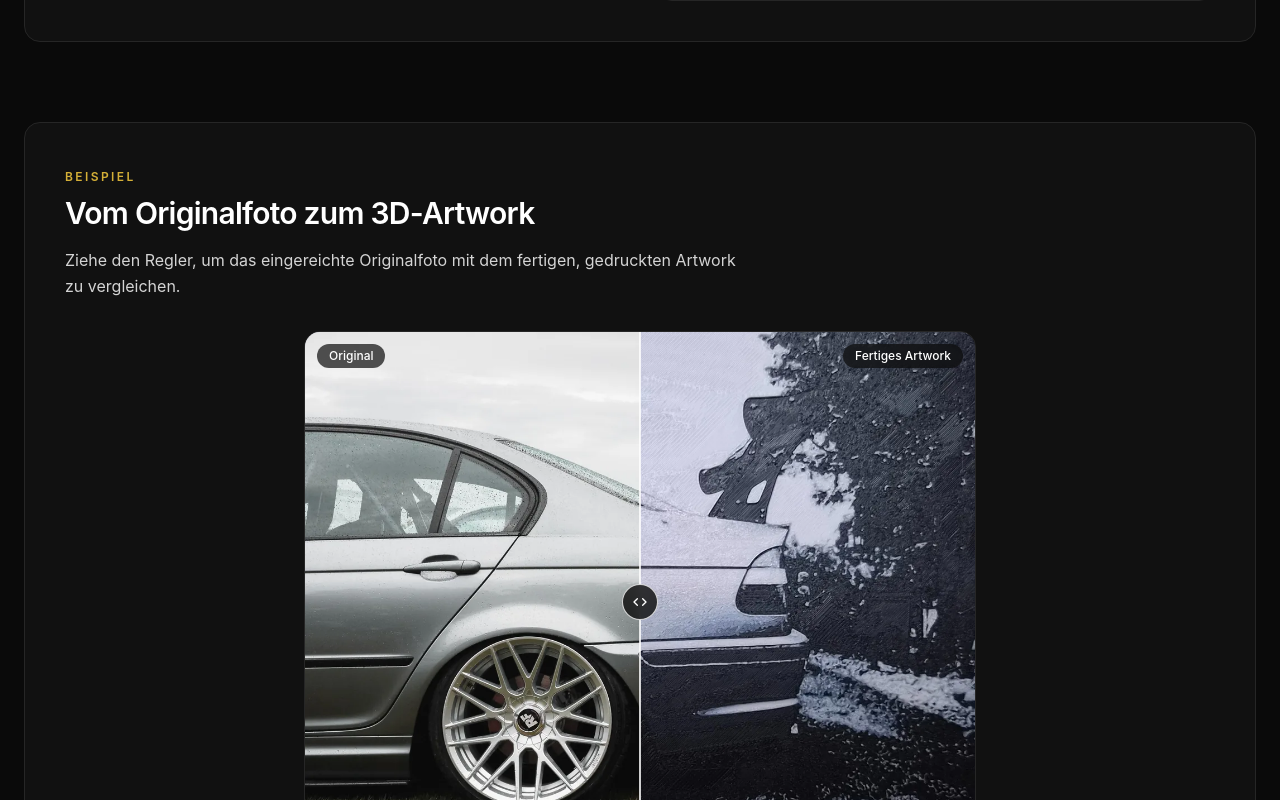
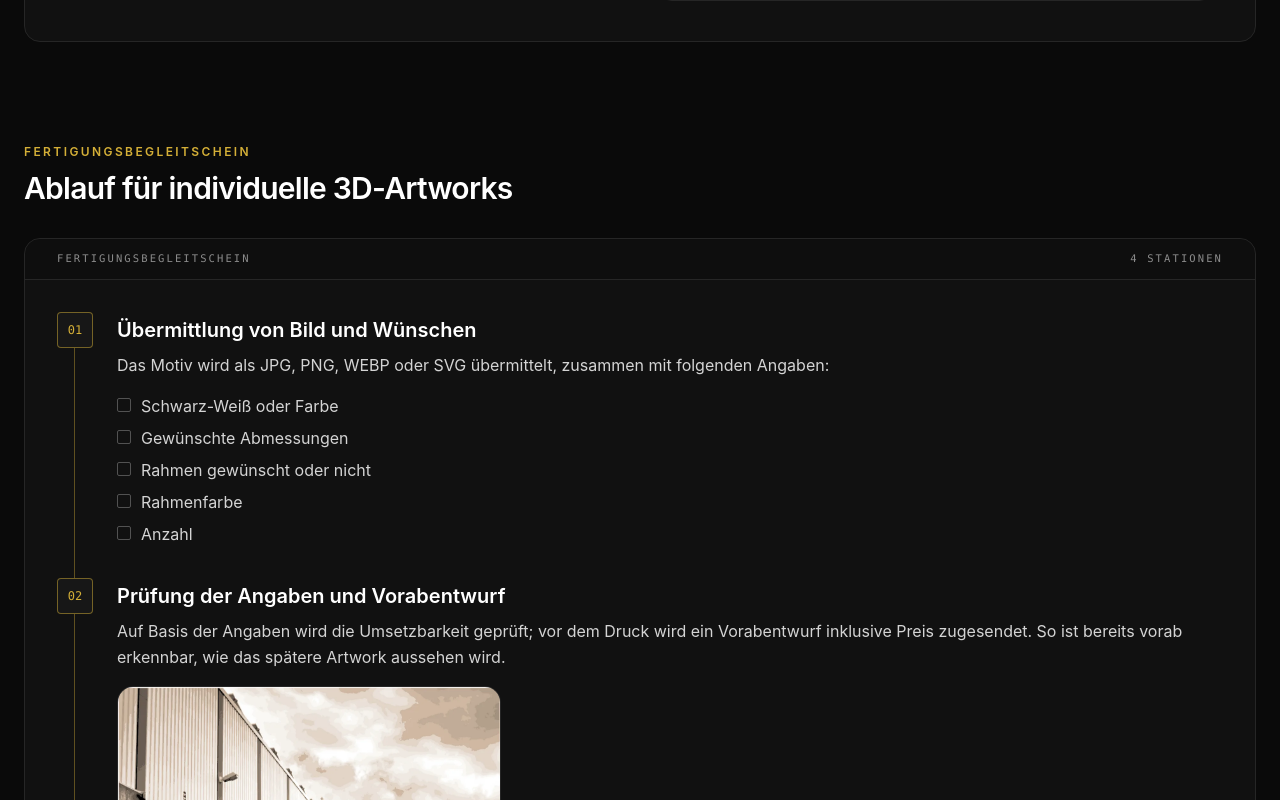
Before and after one commit to WernerG98/glueck-engineering-website, a React (Vite) app: page /artworks in a window 1280 px wide. Shown: the part 1820-2620 px from the top of the page. Built offline with nearby package versions, Linux system fonts and the light colour scheme.

Commit message:
Artworks: Block "Vom Originalfoto zum 3D-Artwork" entfernt
Der Vorher-Nachher-Vergleich zeigte das Ergebnis in schlechter Qualität.

Co-Authored-By: Claude Opus 5.5 <noreply@anthropic.com>

```diff
--- a/src/pages/ArtworksPage.jsx
+++ b/src/pages/ArtworksPage.jsx
@@ -7,7 +7,6 @@ import ContactModal from "../components/ContactModal";
 import FloatingContactButton from "../components/FloatingContactButton";
 import ImageModal from "../components/ImageModal";
 import Reveal from "../components/Reveal";
-import BeforeAfterSlider from "../components/BeforeAfterSlider";
 import ArtworksProcessSection from "../components/sections/ArtworksProcessSection";
 import ArtworkPreviewTool from "../components/sections/ArtworkPreviewTool";
 import useContactForm from "../hooks/useContactForm";
@@ -123,29 +122,6 @@ export default function ArtworksPage() {
           </Reveal>
         </section>
 
-        <section className="mt-16 sm:mt-20">
-          <Reveal className="rounded-2xl border border-neutral-800 bg-neutral-900/60 p-6 sm:p-8 md:p-10">
-            <span className="eyebrow">Beispiel</span>
-            <h2 className="mt-2 text-2xl font-semibold tracking-tight sm:text-3xl">
-              Vom Originalfoto zum 3D-Artwork
-            </h2>
-            <p className="mt-4 max-w-2xl text-base leading-relaxed text-neutral-300">
-              Ziehe den Regler, um das eingereichte Originalfoto mit dem fertigen, gedruckten
-              Artwork zu vergleichen.
-            </p>
-
-            <div className="mx-auto mt-8 max-w-2xl">
-              <BeforeAfterSlider
-                beforeSrc="/Artwork_Wing_Full.webp"
-                afterSrc="/Artwork_Wing_Ergebnis_Full.webp"
-                beforeLabel="Original"
-                afterLabel="Fertiges Artwork"
-                aspectRatio="1800 / 1454"
-              />
-            </div>
-          </Reveal>
-        </section>
-
         <ArtworksProcessSection />
       </main>
 
```
